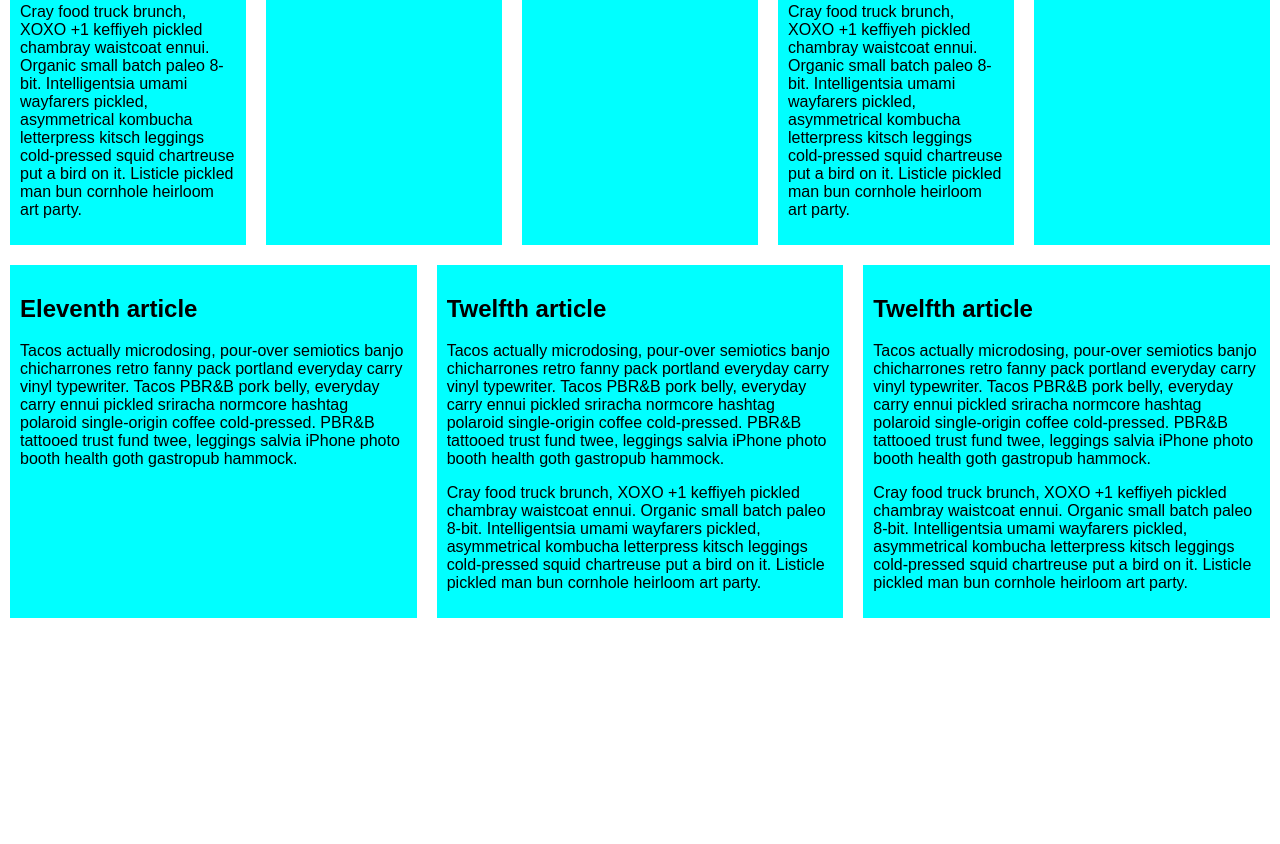
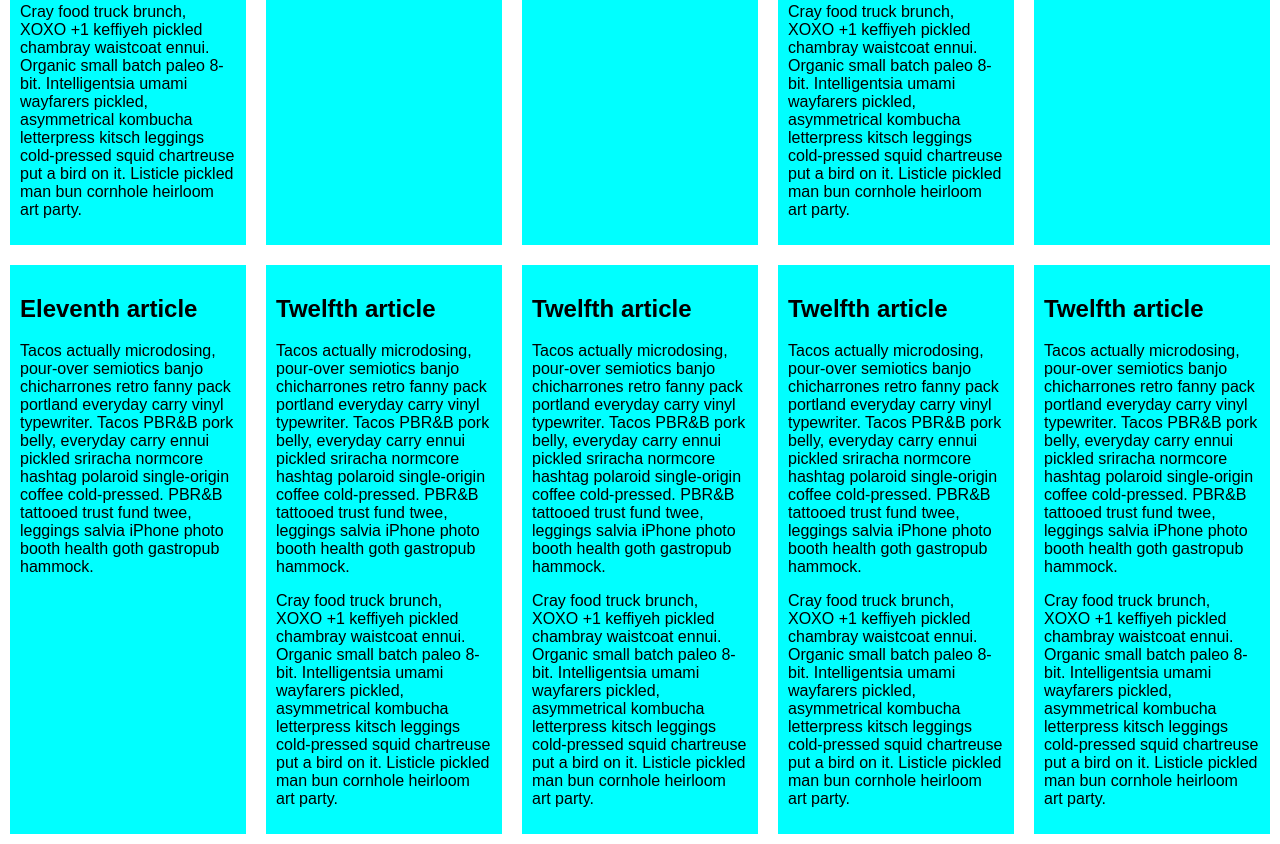
Before and after one commit to taratichenkodmitri/htmlCssTasks, a plain HTML site: page flexbox/index.html in a window 1280 px wide. Shown: the part 1025-1869 px from the top of the page. Before the commit the page ends 1653 px from the top, so only its background shows below. Drawn offline with Linux system fonts and the light colour scheme.

Commit message:
refactor

```diff
--- a/flexbox/index.html
+++ b/flexbox/index.html
@@ -3,47 +3,9 @@
   <head>
     <meta charset="utf-8">
     <title>Flexbox wrap 0 — children overflowing</title>
-    <style>
-      html {
-        font-family: sans-serif;
-      }
+    <link rel="stylesheet" type="text/css" href="style.css">
+  </head>
 
-      body {
-        margin: 0;
-      }
-
-      header {
-        background: purple;
-        height: 100px;
-      }
-
-      h1 {
-        text-align: center;
-        color: white;
-        line-height: 100px;
-        margin: 0;
-      }
-
-      article {
-        padding: 10px;
-        margin: 10px;
-        background: aqua;
-      }
-
-      /* Add your flexbox CSS below here */
-
-      section {
-        display: flex;
-        flex-wrap: wrap;
-      }
-
-      article {
-        flex: 200px;
-      }
-
-
-    </style>
-  </head>
   <body>
     <header>
       <h1>Sample flexbox example</h1>
@@ -130,7 +92,7 @@
         <p>Cray food truck brunch, XOXO +1 keffiyeh pickled chambray waistcoat ennui. Organic small batch paleo 8-bit. Intelligentsia umami wayfarers pickled, asymmetrical kombucha letterpress kitsch leggings cold-pressed squid chartreuse put a bird on it. Listicle pickled man bun cornhole heirloom art party.</p>
       </article>
 
-      <article>
+       <article>
         <h2>Twelfth article</h2>
 
         <p>Tacos actually microdosing, pour-over semiotics banjo chicharrones retro fanny pack portland everyday carry vinyl typewriter. Tacos PBR&B pork belly, everyday carry ennui pickled sriracha normcore hashtag polaroid single-origin coffee cold-pressed. PBR&B tattooed trust fund twee, leggings salvia iPhone photo booth health goth gastropub hammock.</p>
@@ -138,6 +100,21 @@
         <p>Cray food truck brunch, XOXO +1 keffiyeh pickled chambray waistcoat ennui. Organic small batch paleo 8-bit. Intelligentsia umami wayfarers pickled, asymmetrical kombucha letterpress kitsch leggings cold-pressed squid chartreuse put a bird on it. Listicle pickled man bun cornhole heirloom art party.</p>
       </article>
 
+       <article>
+        <h2>Twelfth article</h2>
+
+        <p>Tacos actually microdosing, pour-over semiotics banjo chicharrones retro fanny pack portland everyday carry vinyl typewriter. Tacos PBR&B pork belly, everyday carry ennui pickled sriracha normcore hashtag polaroid single-origin coffee cold-pressed. PBR&B tattooed trust fund twee, leggings salvia iPhone photo booth health goth gastropub hammock.</p>
+
+        <p>Cray food truck brunch, XOXO +1 keffiyeh pickled chambray waistcoat ennui. Organic small batch paleo 8-bit. Intelligentsia umami wayfarers pickled, asymmetrical kombucha letterpress kitsch leggings cold-pressed squid chartreuse put a bird on it. Listicle pickled man bun cornhole heirloom art party.</p>
+      </article>
+
+       <article>
+        <h2>Twelfth article</h2>
+
+        <p>Tacos actually microdosing, pour-over semiotics banjo chicharrones retro fanny pack portland everyday carry vinyl typewriter. Tacos PBR&B pork belly, everyday carry ennui pickled sriracha normcore hashtag polaroid single-origin coffee cold-pressed. PBR&B tattooed trust fund twee, leggings salvia iPhone photo booth health goth gastropub hammock.</p>
+
+        <p>Cray food truck brunch, XOXO +1 keffiyeh pickled chambray waistcoat ennui. Organic small batch paleo 8-bit. Intelligentsia umami wayfarers pickled, asymmetrical kombucha letterpress kitsch leggings cold-pressed squid chartreuse put a bird on it. Listicle pickled man bun cornhole heirloom art party.</p>
+      </article>
     </section>
   </body>
 </html>
--- a/flexbox/style.css
+++ b/flexbox/style.css
@@ -3,7 +3,7 @@ html {
 }
 
 body {
-margin: 0;
+  margin: 0;
 }
 
 header {
@@ -26,12 +26,8 @@ article {
 
 section {
   display: flex;
+  flex-wrap: wrap;
 }
-
 article {
-  flex: 1;
+  flex: 200px;
 }
-
-article:nth-of-type(3) {
-  flex: 2;
-}
```
